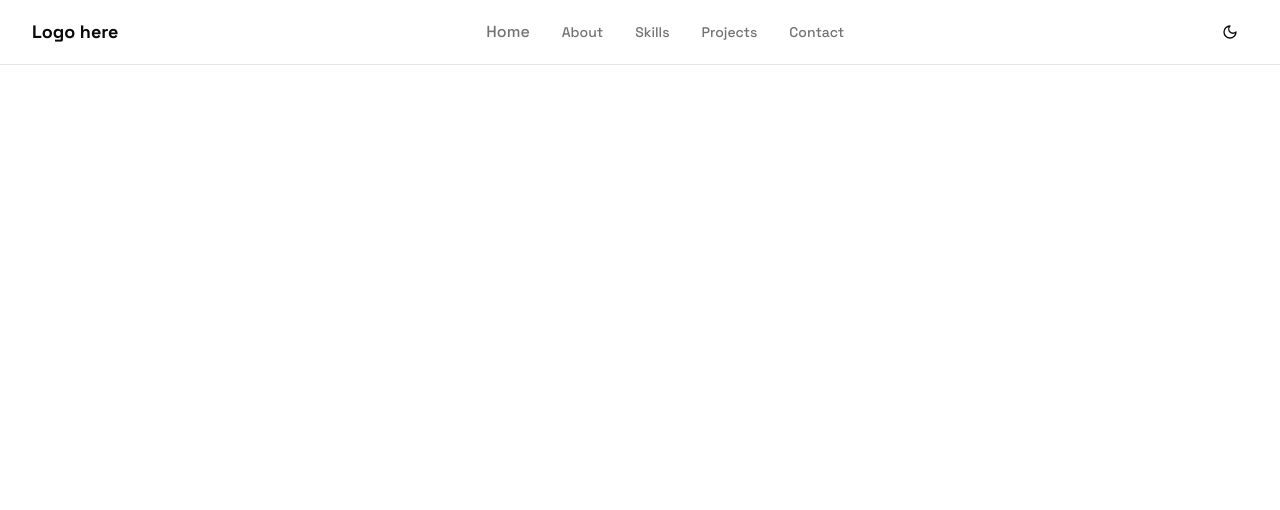
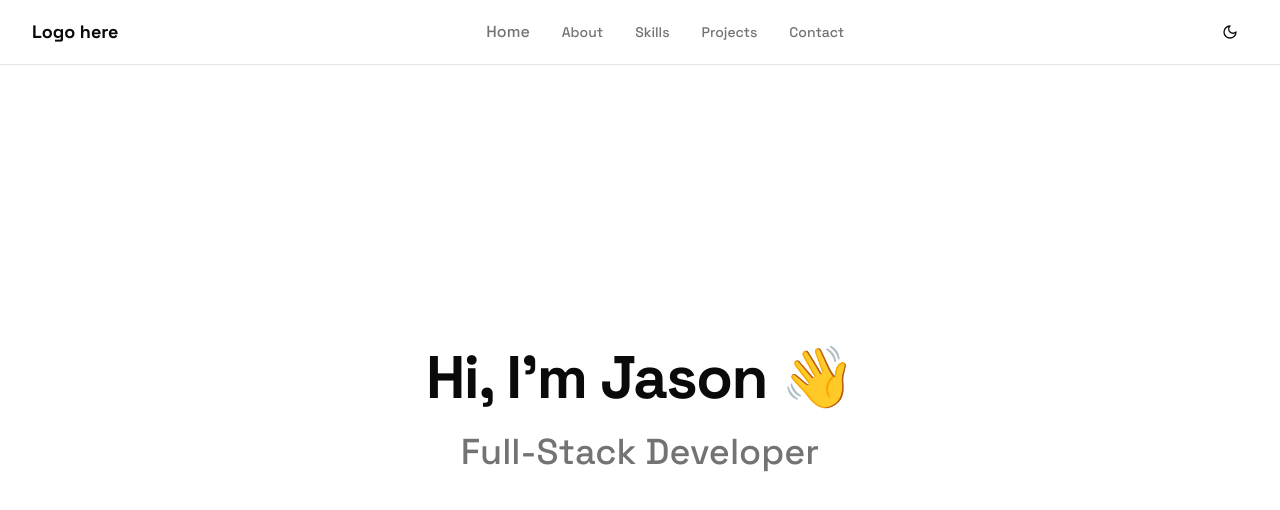
Before and after one commit to jaysenjonsin/portfolio, a Next.js app: page / in a window 1280 px wide. Shown: the top 510 px of the page. Built offline with nearby package versions, Linux system fonts and the light colour scheme.

Commit message:
trying to fix css variable error

```diff
--- a/src/app/globals.css
+++ b/src/app/globals.css
@@ -53,8 +53,8 @@
   --card-foreground: oklch(0.145 0 0);
   --popover: oklch(1 0 0);
   --popover-foreground: oklch(0.145 0 0);
-  --primary: oklch(0.205 0 0);
-  --primary-foreground: oklch(0.985 0 0);
+  --primary: 217 91% 60%; /* HSL values for Blue-500 (#3b82f6) */
+  --primary-foreground: 0 0% 100%; /* White */
   --secondary: oklch(0.97 0 0);
   --secondary-foreground: oklch(0.205 0 0);
   --muted: oklch(0.97 0 0);
@@ -89,8 +89,8 @@
   --card-foreground: oklch(0.985 0 0);
   --popover: oklch(0.145 0 0);
   --popover-foreground: oklch(0.985 0 0);
-  --primary: oklch(0.985 0 0);
-  --primary-foreground: oklch(0.205 0 0);
+  --primary: 217 91% 60%; /* Keep same primary color in dark mode */
+  --primary-foreground: 0 0% 100%;
   --secondary: oklch(0.269 0 0);
   --secondary-foreground: oklch(0.985 0 0);
   --muted: oklch(0.269 0 0);
--- a/src/components/Hero.tsx
+++ b/src/components/Hero.tsx
@@ -22,7 +22,14 @@ export function Hero() {
       //min height of the screen minus the height of the header
       className='relative flex min-h-[calc(100vh-4rem)] flex-col items-center justify-center py-20'
     >
-      {' '}
+      <div className='container mx-auto px-4 text-center md:px-8'>
+        <h1 className='mb-6 text-4xl font-bold tracking-tight sm:text-5xl md:text-6xl'>
+          Hi, I'm <span className='text-primary'>Jason 👋</span>
+        </h1>
+        <h2 className='mb-8 text-2xl font-medium text-muted-foreground sm:text-3xl md:text-4xl'>
+          <span className='inline-block min-h-[1.5em]'>{typedText}</span>
+        </h2>
+      </div>
     </section>
   );
 }
--- a/tailwind.config.js
+++ b/tailwind.config.js
@@ -1,3 +1,4 @@
+/** @type {import('tailwindcss').Config} */
 module.exports = {
   darkMode: ['class'],
   content: [
@@ -26,8 +27,8 @@ module.exports = {
         background: 'hsl(var(--background))',
         foreground: 'hsl(var(--foreground))',
         primary: {
-          DEFAULT: '#3b82f6', // Blue-500
-          foreground: '#ffffff',
+          DEFAULT: 'hsl(var(--primary))',
+          foreground: 'hsl(var(--primary-foreground))',
         },
         secondary: {
           DEFAULT: 'hsl(var(--secondary))',
```
